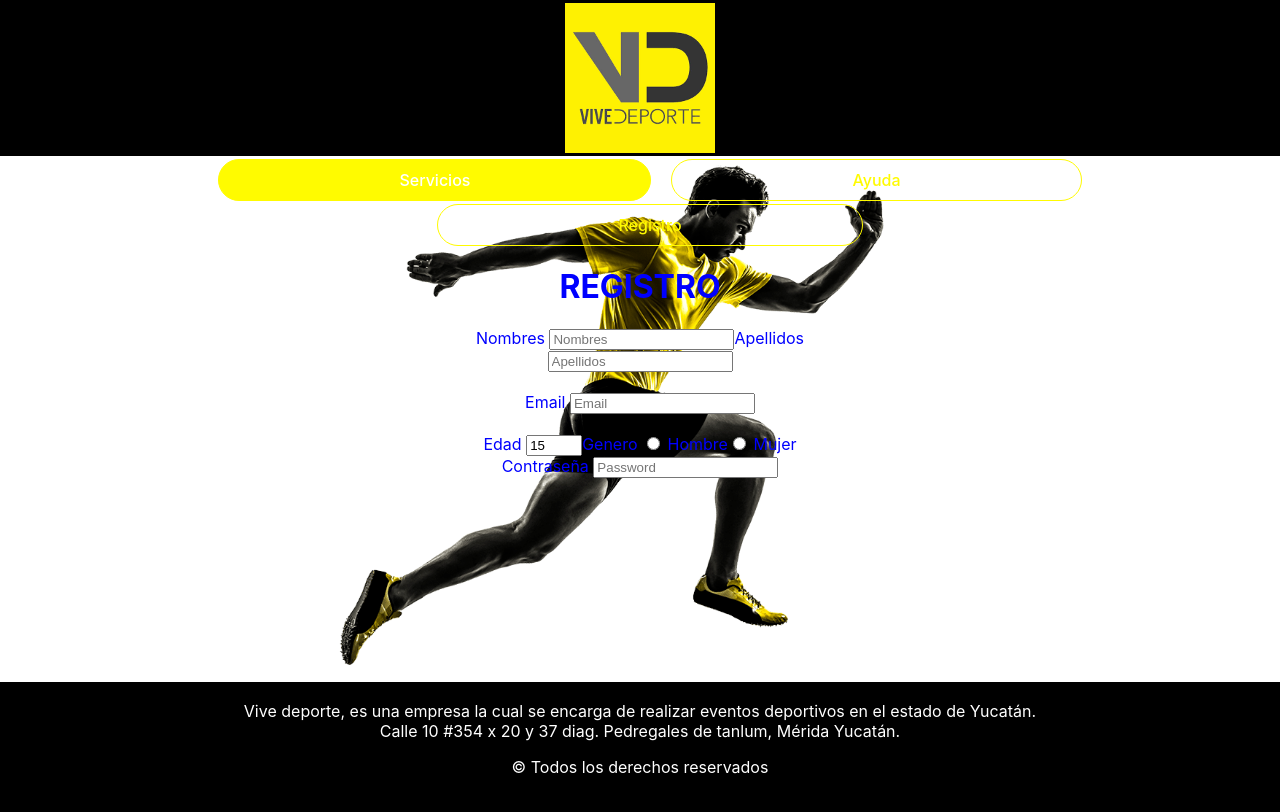
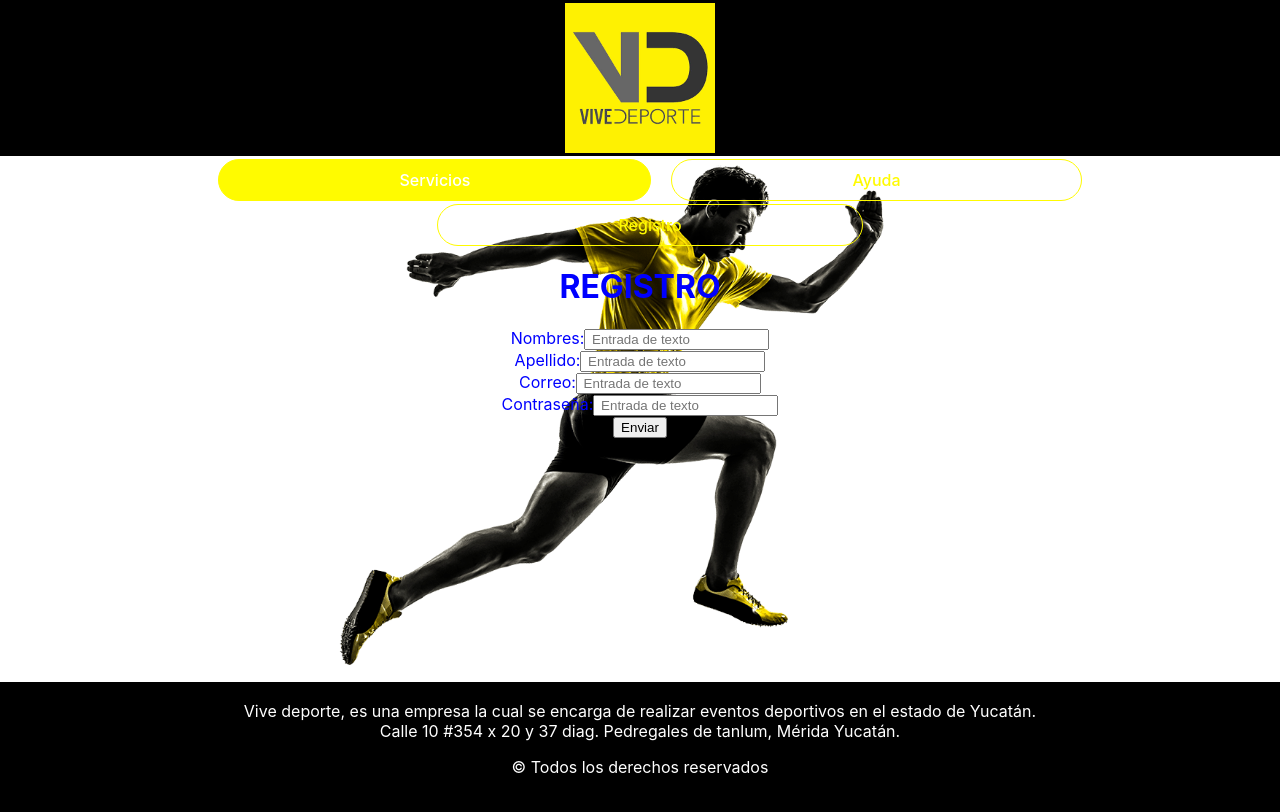
Before and after one commit to Luis-Tuyu/vive_deporte, a React (Create React App) app: page /#/Registro in a window 1280 px wide. Shown: the top 812 px of the page. Built offline with nearby package versions, Linux system fonts and the light colour scheme.

Commit message:
Septimo commit 	Cambio de los formularios a formularios de cambio de estado

```diff
--- a/src/App.css
+++ b/src/App.css
@@ -55,6 +55,19 @@ body::before{
   height:1000px;
   max-width: 1000px;
   border: 2px black solid;
+}
+.close{
+  cursor: pointer;
+  position: absolute;
+  display: block;
+  padding: 2px 5px;
+  line-height: 20px;
+  right: -10px;
+  top: -10px;
+  font-size: 24px;
+  background: #ffffff;
+  border-radius: 18px;
+  border: 1px solid #cfcece;
 }
 
 .btn{
@@ -141,7 +154,7 @@ body::before{
   display: inline-block;
   border: #FFFB00 solid 1px;
   padding: 10px 100px;
-  color: white;
+  color: black;
   font-weight: 500;
   text-decoration: none;
   background: #FFFB00;
@@ -154,11 +167,11 @@ body::before{
 
 .bfan2.secundario{
   background-color: transparent;
-  color: #FFFB00;
+  color: black;
 }
 .bfan2.tercero{
   background-color: transparent;
-  color: #FFFB00;
+  color: black;
 }
 
 .bfan2:hover{
--- a/src/componentes/Formulario.js
+++ b/src/componentes/Formulario.js
@@ -1,41 +1,51 @@
 import React, {Component} from 'react';
 
 class formulario extends Component{
-    state={};
+    constructor(props){
+        super(props);
+        this.state={value: ' '};
+        this.state.nombre={value: ' '};
+        this.state.apellido={value: ' '};
+        this.state.correo={value: ' '};
+        this.state.contraseña={value: ' '};
+
+        this.handleChange= this.handleChange.bind(this);
+        this.handleSubmit= this.handleSubmit.bind(this);
+    }
+    handleChange(event){
+        this.setState({value: event.target.value});
+    }
+    handleSubmit (event){
+        alert('Envio satisfactorio');
+        event.preventDefault();
+    }
+
 
     render(){
         return(
-            <form className="formularios" >
+            <form className="formularios" onSubmit={this.handleSubmit} >
             <h1>REGISTRO</h1>
-                <label for="txt">Nombres  </label>
-                <input type="text" id="nombre" placeholder="Nombres" value="" required/>
-                <label for="txt">Apellidos  </label>
-                <input type="text" id="apellido" placeholder="Apellidos" value="" required/>
-
+                <label>
+                    Nombres:
+                    <input type="text" placeholder=" Entrada de texto" required value={this.state.value.nombre} onChange={this.handleChange.nombre}/>
+                </label>
                 <br/>
+                <label>
+                    Apellido:
+                    <input type="text" placeholder=" Entrada de texto" required value={this.state.value.apellido} onChange={this.handleChange.apellido}/>
+                </label>
                 <br/>
-
-                <label for="correo">Email  </label>
-                <input type="correo" id="email" placeholder="Email" value="" required/>
-
+                <label>
+                    Correo:
+                    <input type="email" placeholder=" Entrada de texto" required value={this.state.value.correo} onChange={this.handleChange.correo}/>
+                </label>
                 <br/>
+                <label>
+                    Contraseña:
+                    <input type="password" placeholder=" Entrada de texto" required value={this.state.value.contraseña} onChange={this.handleChange.contraseña}/>
+                </label>
                 <br/>
-
-                <label for="number">Edad  </label>
-                <input type="number" id="edad" placeholder="Edad" value="15" min="2" max="50" required/>
-
-                <label for="txt">Genero  </label>
-                <input type="radio" id="hombre" name="radio"/> <label for="blanco">Hombre</label>
-                <input type="radio" id="mujer" name="radio"/> <label for="negro">Mujer</label>
-
-                <br/>
-
-                <label for="pass">Contraseña  </label>
-                <input id="pass" type="password" placeholder="Password" value="" required/>
-
-                <br/>
-
-                <br/>
+                <input type="submit" value="Enviar"/>
           </form>
         );
     }
--- a/src/componentes/Popup.js
+++ b/src/componentes/Popup.js
@@ -1,5 +1,6 @@
 import React, {Component} from 'react';
 import Popup from "reactjs-popup";
+import Sesion from "../componentes/Sesion";
 
 class popup extends Component{
     state={};
@@ -7,24 +8,24 @@ class popup extends Component{
         return(
             <Popup trigger={<button className=" App bfan2"> Usuario </button>} modal>
     {close => (
-      <div >
-        <a onClick={close}>
+      <div>
+        <a className="close" onClick={close}>
           &times;
         </a>
         <div > Iniciar Sesion </div>
         <div >
           {" "}
-          Formulario
+          <Sesion/>
         </div>
         <div >
-            <button className="bfan" onClick={() => {
+            <button className="bfan2" onClick={() => {
               console.log("modal closed ");
               close();
             }}>
                 {this.props.nombre}
             </button>
 
-            <button className="bfan" onClick={() => {
+            <button className="bfan2" onClick={() => {
               console.log("modal closed ");
               close();
             }}>
--- /dev/null
+++ b/src/componentes/Sesion.js
@@ -0,0 +1,40 @@
+import React, {Component} from 'react';
+
+
+class sesion extends Component{
+    constructor(props){
+        super(props);
+        this.state={value: ' '};
+        this.state.correo={value: ' '};
+        this.state.contraseña={value: ' '};
+
+        this.handleChange= this.handleChange.bind(this);
+        this.handleSubmit= this.handleSubmit.bind(this);
+    }
+    handleChange(event){
+        this.setState({value: event.target.value});
+    }
+    handleSubmit (event){
+        alert('Envio satisfactorio');
+        event.preventDefault();
+    }
+    render(){
+        return(
+            <form classNameP="formulario">
+                <label>
+                    Correo:
+                    <input type="email" placeholder=" Entrada de texto" required value={this.state.value.correo} onChange={this.handleChange.correo}/>
+                </label>
+                <br/>
+                <label>
+                    Contraseña:
+                    <input type="password" placeholder=" Entrada de texto" required value={this.state.value.contraseña} onChange={this.handleChange.contraseña}/>
+                </label>
+                <input className="bfan2" type="submit" value="Enviar"/>
+
+            </form>
+
+        )
+    }
+}
+export default sesion;
--- a/src/paginas/Servicios.js
+++ b/src/paginas/Servicios.js
@@ -16,7 +16,7 @@ const servicios = () => {
             <h1>Usuarios</h1>
                 <div>
                     <Popup nombre="Enviar" nombre2="Cancelar"/>
-                    <Link to="/Eventos" className="bfan secundario"> Registro de carreras</Link>
+                    <Link to="/Eventos" className="bfan2 secundario"> Registro de carreras</Link>
                 </div>
 
             <hr></hr>
```
